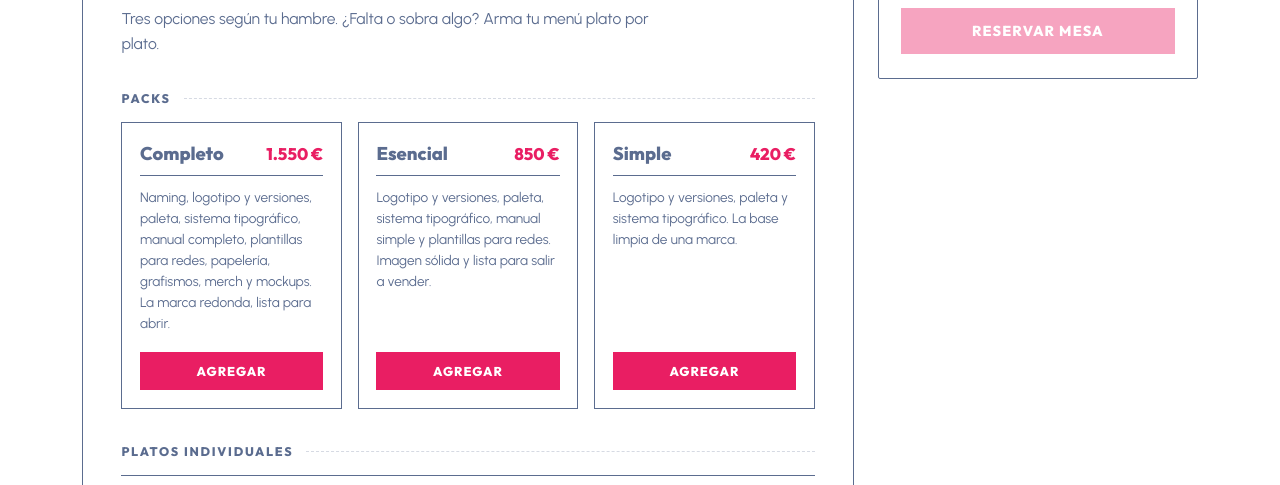
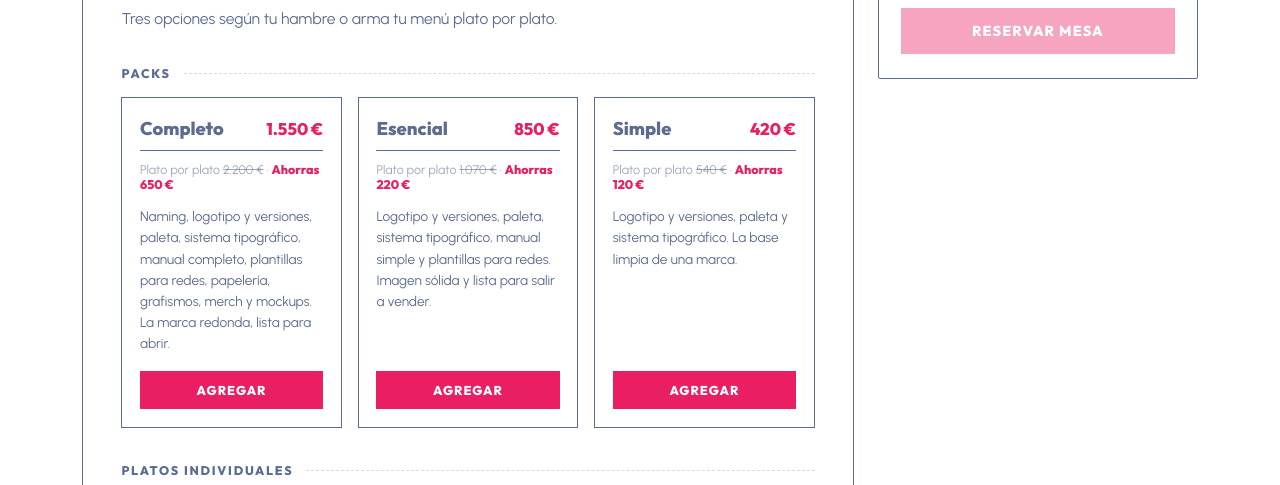
Before and after one commit to chiskeyestudio-cell/web-, a plain HTML site: page servicios/index.html in a window 1280 px wide. Shown: the part 257-742 px from the top of the page. Drawn offline with Linux system fonts and the light colour scheme.

Commit message:
Carta: ajuste de precios de platos + señuelo suelto vs pack

```diff
--- a/servicios/carta.js
+++ b/servicios/carta.js
@@ -141,6 +141,17 @@
         head.appendChild(crear('h4', 'carta-pack-nombre', pack.nombre));
         head.appendChild(crear('span', 'carta-precio', pack.precio));
         card.appendChild(head);
+
+        // señuelo: "plato por plato" vs pack (solo si el pack trae `suelto` y sale más caro suelto)
+        if (typeof pack.suelto === 'number' && pack.suelto > pack.monto) {
+            const comp = crear('p', 'carta-pack-suelto');
+            comp.appendChild(document.createTextNode('Plato por plato '));
+            comp.appendChild(crear('span', 'carta-pack-suelto-tachado', euros(pack.suelto)));
+            comp.appendChild(document.createTextNode(' · '));
+            comp.appendChild(crear('span', 'carta-pack-suelto-ahorro', 'Ahorras ' + euros(pack.suelto - pack.monto)));
+            card.appendChild(comp);
+        }
+
         card.appendChild(crear('p', 'carta-pack-desc', pack.descripcion));
 
         const btn = crear('button', 'carta-agregar', 'Agregar');
--- a/servicios/index.html
+++ b/servicios/index.html
@@ -60,6 +60,8 @@ body.page-servicios .carta-layout {
 body.page-servicios .carta-layout *,
 body.page-servicios .carta-layout *::before,
 body.page-servicios .carta-layout *::after { box-sizing: border-box; }
+/* que [hidden] gane a los display:flex de la carta (ej. "Mensual" sin items mensuales) */
+body.page-servicios [hidden] { display: none !important; }
 
 /* la hoja de la carta */
 body.page-servicios .carta {
@@ -230,6 +232,18 @@ body.page-servicios .carta-precio {
   white-space: nowrap;
 }
 body.page-servicios .carta-pack .carta-precio { font-size: 1.05rem; }
+body.page-servicios .carta-pack-suelto {
+  font-family: 'Urbanist', sans-serif;
+  font-size: 0.78rem;
+  color: var(--blue-60);
+  margin: 0 0 0.9rem;
+}
+body.page-servicios .carta-pack-suelto-tachado { text-decoration: line-through; }
+body.page-servicios .carta-pack-suelto-ahorro {
+  font-family: 'Outfit', sans-serif;
+  font-weight: 800;
+  color: var(--pink);
+}
 body.page-servicios .carta-pack-desc {
   font-family: 'Urbanist', sans-serif;
   font-size: 0.85rem;
--- a/servicios/menus-data.json
+++ b/servicios/menus-data.json
@@ -5,7 +5,7 @@
       "id": "branding",
       "titulo": "Menú Branding",
       "icono": "✶",
-      "intro": "Tres opciones según tu hambre. ¿Falta o sobra algo? Arma tu menú plato por plato.",
+      "intro": "Tres opciones según tu hambre o arma tu menú plato por plato.",
       "packs": [
         {
           "id": "brand-completo",
@@ -13,7 +13,8 @@
           "precio": "1.550 €",
           "descripcion": "Naming, logotipo y versiones, paleta, sistema tipográfico, manual completo, plantillas para redes, papelería, grafismos, merch y mockups. La marca redonda, lista para abrir.",
           "monto": 1550,
-          "periodo": "unico"
+          "periodo": "unico",
+          "suelto": 2200
         },
         {
           "id": "brand-esencial",
@@ -21,7 +22,8 @@
           "precio": "850 €",
           "descripcion": "Logotipo y versiones, paleta, sistema tipográfico, manual simple y plantillas para redes. Imagen sólida y lista para salir a vender.",
           "monto": 850,
-          "periodo": "unico"
+          "periodo": "unico",
+          "suelto": 1070
         },
         {
           "id": "brand-simple",
@@ -29,88 +31,89 @@
           "precio": "420 €",
           "descripcion": "Logotipo y versiones, paleta y sistema tipográfico. La base limpia de una marca.",
           "monto": 420,
-          "periodo": "unico"
+          "periodo": "unico",
+          "suelto": 540
         }
       ],
       "platos": [
         {
           "id": "brand-naming",
           "nombre": "Naming",
-          "precio": "150 €",
+          "precio": "190 €",
           "descripcion": "Nombre con criterio: nicho, opciones y chequeo de que esté libre.",
-          "monto": 150,
+          "monto": 190,
           "periodo": "unico"
         },
         {
           "id": "brand-logo",
           "nombre": "Logotipo",
-          "precio": "300 €",
+          "precio": "340 €",
           "descripcion": "Marca principal + versiones (horizontal, reducida, negativo) y archivos listos.",
-          "monto": 300,
+          "monto": 340,
           "periodo": "unico"
         },
         {
           "id": "brand-paleta",
           "nombre": "Paleta de color",
-          "precio": "80 €",
+          "precio": "100 €",
           "descripcion": "Colores de marca con códigos para pantalla e impresión.",
-          "monto": 80,
+          "monto": 100,
           "periodo": "unico"
         },
         {
           "id": "brand-tipo",
           "nombre": "Sistema tipográfico",
-          "precio": "80 €",
+          "precio": "100 €",
           "descripcion": "Tipografías de marca y cómo se usan (títulos, texto, jerarquías).",
-          "monto": 80,
+          "monto": 100,
           "periodo": "unico"
         },
         {
           "id": "brand-redes",
           "nombre": "Soportes para redes",
-          "precio": "220 €",
+          "precio": "280 €",
           "descripcion": "Kit de plantillas editables para posts y stories, en tu estilo.",
-          "monto": 220,
+          "monto": 280,
           "periodo": "unico"
         },
         {
           "id": "brand-papeleria",
           "nombre": "Papelería",
-          "precio": "180 €",
+          "precio": "210 €",
           "descripcion": "Tarjeta, firma de correo y membrete.",
-          "monto": 180,
+          "monto": 210,
           "periodo": "unico"
         },
         {
           "id": "brand-merch",
           "nombre": "Vestimenta y merch",
-          "precio": "200 €",
+          "precio": "230 €",
           "descripcion": "Marca aplicada a prendas, bolsas y stickers, con mockups.",
-          "monto": 200,
+          "monto": 230,
           "periodo": "unico"
         },
         {
           "id": "brand-patron",
           "nombre": "Patrón y grafismos",
-          "precio": "150 €",
+          "precio": "190 €",
           "descripcion": "Elementos gráficos y patrón de apoyo para dar aire a la marca.",
-          "monto": 150,
+          "monto": 190,
           "periodo": "unico"
         },
         {
           "id": "brand-manual-s",
           "nombre": "Manual simple",
-          "precio": "200 €",
+          "precio": "250 €",
           "descripcion": "Mini guía de uso: logo, color y tipografía en lo básico.",
-          "monto": 200,
+          "monto": 250,
           "periodo": "unico"
         },
         {
           "id": "brand-manual-c",
           "nombre": "Manual completo",
-          "precio": "500 €",
+          "precio": "560 €",
           "descripcion": "Guía extensa: usos correctos e incorrectos, aplicaciones y sistema.",
-          "monto": 500,
+          "monto": 560,
           "periodo": "unico"
         }
       ]
@@ -119,7 +122,7 @@
       "id": "web",
       "titulo": "Menú Web / App",
       "icono": "▣",
-      "intro": "Tres opciones según tu hambre. Arma tu menú plato por plato.",
+      "intro": "Tres opciones según tu hambre o arma tu menú plato por plato.",
       "aclaracion": "Algunos platos (desarrollo, tienda online y mantenimiento) parten de un diseño o una web ya existente.",
       "packs": [
         {
@@ -128,7 +131,8 @@
           "precio": "2.200 €",
           "descripcion": "Estrategia y arquitectura, diseño UX/UI a medida (hasta 6 secciones), desarrollo responsive, animaciones, SEO base, formularios y panel editable. Con opción de tienda online. Tu sitio completo.",
           "monto": 2200,
-          "periodo": "unico"
+          "periodo": "unico",
+          "suelto": 2770
         },
         {
           "id": "web-esencial",
@@ -136,7 +140,8 @@
           "precio": "1.200 €",
           "descripcion": "Web de hasta 4 secciones, diseño a medida, responsive, SEO base y formulario de contacto. Una web sólida que vende desde el primer día.",
           "monto": 1200,
-          "periodo": "unico"
+          "periodo": "unico",
+          "suelto": 1820
         },
         {
           "id": "web-simple",
@@ -144,7 +149,8 @@
           "precio": "650 €",
           "descripcion": "One page a medida, responsive, con tus textos e imágenes. La carta en una sola página, limpia y directa.",
           "monto": 650,
-          "periodo": "unico"
+          "periodo": "unico",
+          "suelto": 870
         }
       ],
       "platos": [
@@ -159,17 +165,17 @@
         {
           "id": "web-pagina",
           "nombre": "Diseño de página (por sección)",
-          "precio": "150 €",
+          "precio": "170 €",
           "descripcion": "Diseño UX/UI a medida de una sección.",
-          "monto": 150,
+          "monto": 170,
           "periodo": "unico"
         },
         {
           "id": "web-dev",
           "nombre": "Desarrollo responsive (por página)",
-          "precio": "160 €",
+          "precio": "180 €",
           "descripcion": "Tu diseño programado, perfecto en móvil y escritorio.",
-          "monto": 160,
+          "monto": 180,
           "periodo": "unico"
         },
         {
@@ -381,7 +387,7 @@
       "id": "packaging",
       "titulo": "Menú Packaging",
       "icono": "❑",
-      "intro": "Tres opciones según tu hambre. Arma tu menú plato por plato.",
+      "intro": "Tres opciones según tu hambre o arma tu menú plato por plato.",
       "aclaracion": "Los precios son solo de diseño y archivos listos para imprenta. La impresión y producción física se cotizan aparte; si quieres, la gestionamos.",
       "packs": [
         {
@@ -390,7 +396,8 @@
           "precio": "1.200 €",
           "descripcion": "Concepto, diseño de empaque (hasta 3 formatos), etiquetas, línea gráfica, artes finales para imprenta y mockups. El traje completo para tu producto.",
           "monto": 1200,
-          "periodo": "unico"
+          "periodo": "unico",
+          "suelto": 1450
         },
         {
           "id": "pack-esencial",
@@ -398,7 +405,8 @@
           "precio": "650 €",
           "descripcion": "Diseño de empaque (1 formato) con su etiqueta, artes finales y mockup. Un empaque que se nota en el anaquel.",
           "monto": 650,
-          "periodo": "unico"
+          "periodo": "unico",
+          "suelto": 730
         },
         {
           "id": "pack-simple",
@@ -413,25 +421,25 @@
         {
           "id": "pack-concepto",
           "nombre": "Concepto de línea",
-          "precio": "200 €",
+          "precio": "220 €",
           "descripcion": "La idea gráfica que une todos tus productos.",
-          "monto": 200,
+          "monto": 220,
           "periodo": "unico"
         },
         {
           "id": "pack-empaque",
           "nombre": "Diseño de empaque (por formato)",
-          "precio": "300 €",
+          "precio": "340 €",
           "descripcion": "Caja, bolsa o envase diseñado a medida.",
-          "monto": 300,
+          "monto": 340,
           "periodo": "unico"
         },
         {
           "id": "pack-etiqueta",
           "nombre": "Etiqueta de producto",
-          "precio": "150 €",
+          "precio": "180 €",
           "descripcion": "Etiqueta con toda la información y buen gusto.",
-          "monto": 150,
+          "monto": 180,
           "periodo": "unico"
         },
         {
@@ -453,17 +461,17 @@
         {
           "id": "pack-artes",
           "nombre": "Artes finales para imprenta",
-          "precio": "90 €",
+          "precio": "110 €",
           "descripcion": "Archivos listos, con sangrados y troqueles.",
-          "monto": 90,
+          "monto": 110,
           "periodo": "unico"
         },
         {
           "id": "pack-mockups",
           "nombre": "Mockups de producto",
-          "precio": "80 €",
+          "precio": "100 €",
           "descripcion": "Imágenes realistas para mostrar y vender.",
-          "monto": 80,
+          "monto": 100,
           "periodo": "unico"
         },
         {
@@ -480,7 +488,7 @@
       "id": "redes",
       "titulo": "Menú Redes",
       "icono": "◎",
-      "intro": "Tres planes mensuales según tu hambre. Arma tu menú plato por plato.",
+      "intro": "Tres planes mensuales según tu hambre o arma tu menú plato por plato.",
       "packs": [
         {
           "id": "redes-completo",
@@ -586,7 +594,7 @@
       "id": "editorial",
       "titulo": "Menú Editorial",
       "icono": "▤",
-      "intro": "Tres opciones según tu hambre. Arma tu menú plato por plato.",
+      "intro": "Tres opciones según tu hambre o arma tu menú plato por plato.",
       "packs": [
         {
           "id": "edi-completo",
@@ -594,7 +602,8 @@
           "precio": "1.400 €",
           "descripcion": "Concepto editorial, diseño y maquetación completa (hasta 48 páginas), portada, sistema tipográfico, tratamiento de imagen y artes finales.",
           "monto": 1400,
-          "periodo": "unico"
+          "periodo": "unico",
+          "suelto": 1750
         },
         {
           "id": "edi-esencial",
@@ -602,7 +611,8 @@
           "precio": "750 €",
           "descripcion": "Maquetación de hasta 24 páginas, portada y artes finales sobre tu contenido. Orden y buena mesa para tus páginas.",
           "monto": 750,
-          "periodo": "unico"
+          "periodo": "unico",
+          "suelto": 890
         },
         {
           "id": "edi-simple",
@@ -625,17 +635,17 @@
         {
           "id": "edi-maqueta",
           "nombre": "Maquetación (por 8 páginas)",
-          "precio": "160 €",
+          "precio": "190 €",
           "descripcion": "Tu contenido, bien compuesto y legible.",
-          "monto": 160,
+          "monto": 190,
           "periodo": "unico"
         },
         {
           "id": "edi-portada",
           "nombre": "Diseño de portada",
-          "precio": "180 €",
+          "precio": "210 €",
           "descripcion": "La primera impresión, resuelta con criterio.",
-          "monto": 180,
+          "monto": 210,
           "periodo": "unico"
         },
         {
@@ -673,9 +683,9 @@
         {
           "id": "edi-artes",
           "nombre": "Artes finales para imprenta",
-          "precio": "90 €",
+          "precio": "110 €",
           "descripcion": "Archivos listos, con sangrados y marcas.",
-          "monto": 90,
+          "monto": 110,
           "periodo": "unico"
         },
         {
```
